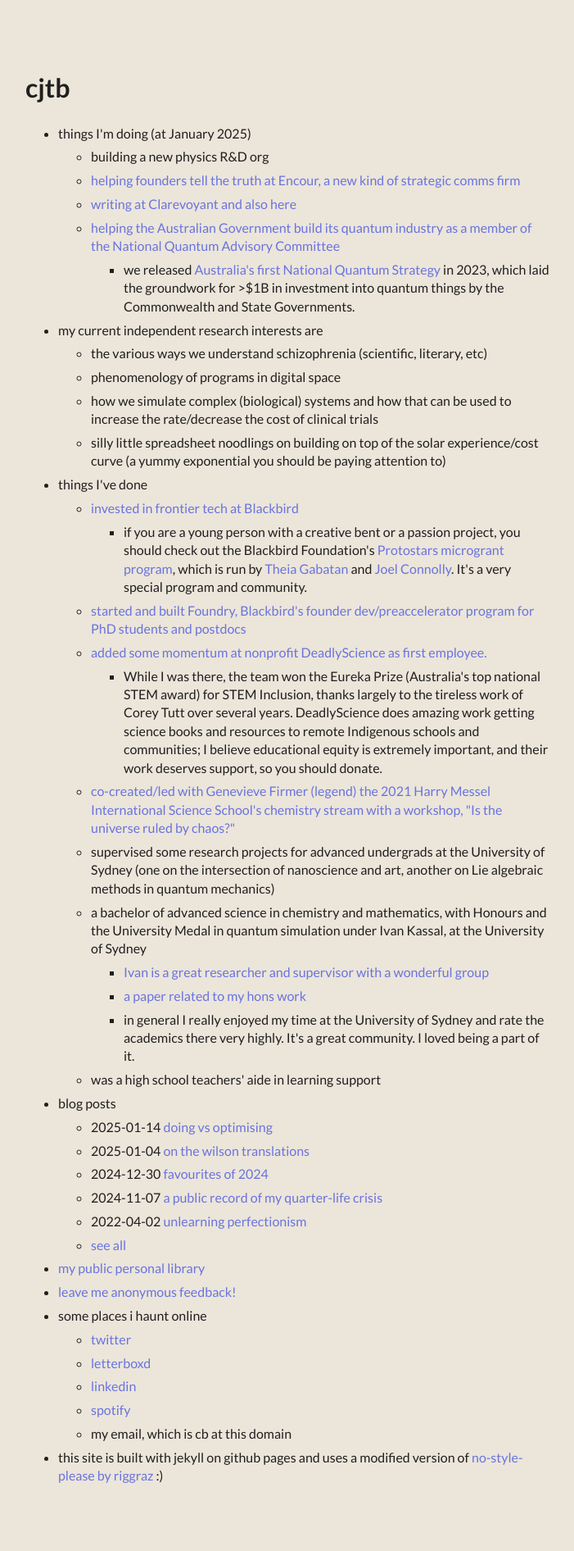
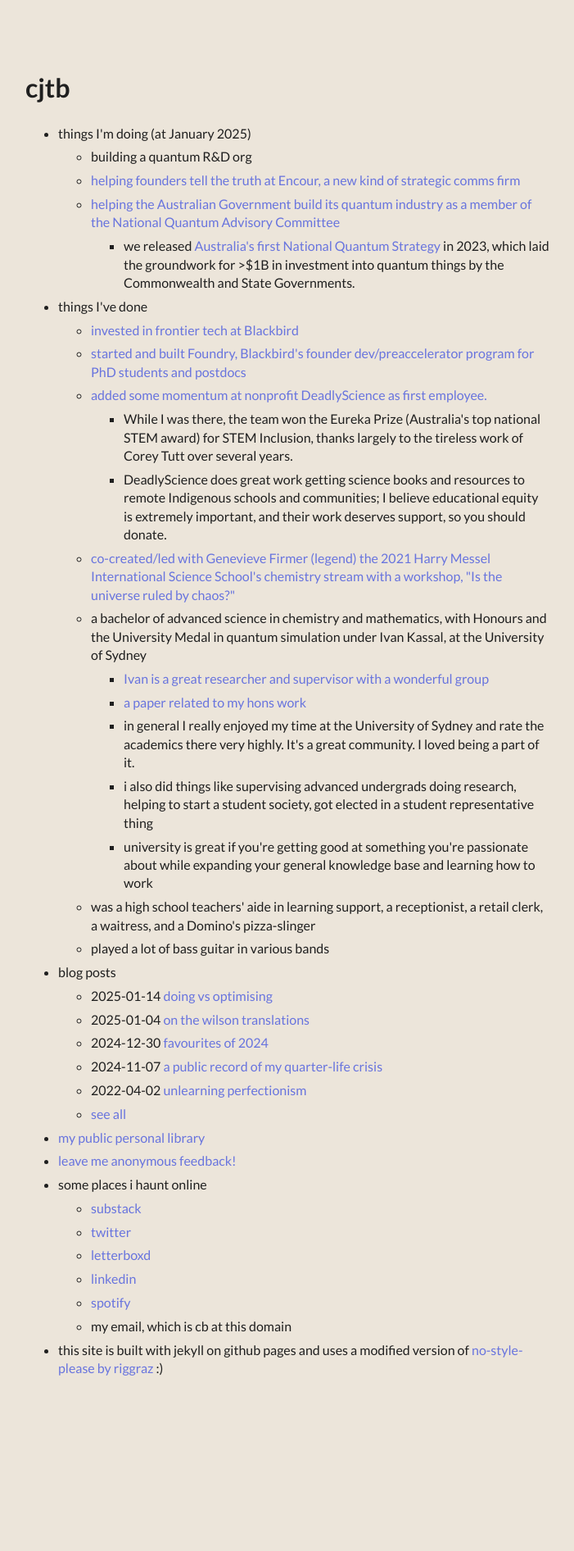
Before and after one commit to clarebirch/clarebirch.github.io, a Jekyll site: the page built from index.md, in a window 1280 px wide. Shown: the whole page at 82% size, without its empty margins (289-990 px from the left). Built offline with Jekyll 4.4.1, drawn with Linux system fonts in a browser that asks for light colours; some web fonts are replaced; after the commit the page ends 1760 px from its top, so only the background shows below that.

Commit message:
updated menu

```diff
--- a/_data/menu.yml
+++ b/_data/menu.yml
@@ -4,36 +4,26 @@
 entries:
   - title: things I'm doing (at January 2025)
     entries:
-      - title: building a new physics R&D org
+      - title: building a quantum R&D org
       - title: helping founders tell the truth at Encour, a new kind of strategic comms firm
         url: https://encour.co
-      - title: writing at Clarevoyant and also here
-        url: https://clarevoyant.substack.com
       - title: helping the Australian Government build its quantum industry as a member of the National Quantum Advisory Committee
         url: https://www.minister.industry.gov.au/ministers/husic/media-releases/national-quantum-advisory-committee
         entries:
           - title: we released <a href="https://www.industry.gov.au/publications/national-quantum-strategy" target="_blank" rel="noopener noreferrer">Australia's first National Quantum Strategy</a> in 2023, which laid the groundwork for >$1B in investment into quantum things by the Commonwealth and State Governments.
-  - title: my current independent research interests are
-    entries:
-      - title: the various ways we understand schizophrenia (scientific, literary, etc)
-      - title: phenomenology of programs in digital space
-      - title: how we simulate complex (biological) systems and how that can be used to increase the rate/decrease the cost of clinical trials
-      - title: silly little spreadsheet noodlings on building on top of the solar experience/cost curve (a yummy exponential you should be paying attention to)
   - title: things I've done
     entries:
       - title: invested in frontier tech at Blackbird
         url: my-time-at-blackbird.html
-        entries:
-          - title: if you are a young person with a creative bent or a passion project, you should check out the Blackbird Foundation's <a href="https://www.blackbird.foundation/protostars?mc_cid=6c81d05564" target="_blank" rel="noopener noreferrer">Protostars microgrant program</a>, which is run by <a href="https://theiagabatan.cargo.site/" target="_blank" rel="noopener noreferrer">Theia Gabatan</a> and <a href="https://www.linkedin.com/in/joelconnolly/" target="_blank" rel="noopener noreferrer">Joel Connolly</a>. It's a very special program and community.
       - title: started and built Foundry, Blackbird's founder dev/preaccelerator program for PhD students and postdocs
         url: foundry.html
       - title: added some momentum at nonprofit DeadlyScience as first employee.
         url: https://deadlyscience.org.au/
         entries:
-          - title: While I was there, the team won the Eureka Prize (Australia's top national STEM award) for STEM Inclusion, thanks largely to the tireless work of Corey Tutt over several years. DeadlyScience does amazing work getting science books and resources to remote Indigenous schools and communities; I believe educational equity is extremely important, and their work deserves support, so you should donate.
+          - title: While I was there, the team won the Eureka Prize (Australia's top national STEM award) for STEM Inclusion, thanks largely to the tireless work of Corey Tutt over several years.
+          - title: DeadlyScience does great work getting science books and resources to remote Indigenous schools and communities; I believe educational equity is extremely important, and their work deserves support, so you should donate.
       - title: co-created/led with Genevieve Firmer (legend) the 2021 Harry Messel International Science School's chemistry stream with a workshop, "Is the universe ruled by chaos?"
         url: https://x.com/clarejtbirch/status/1414850606032850948
-      - title: supervised some research projects for advanced undergrads at the University of Sydney (one on the intersection of nanoscience and art, another on Lie algebraic methods in quantum mechanics)
       - title: a bachelor of advanced science in chemistry and mathematics, with Honours and the University Medal in quantum simulation under Ivan Kassal, at the University of Sydney
         entries:
           - title: Ivan is a great researcher and supervisor with a wonderful group
@@ -41,7 +31,10 @@
           - title: a paper related to my hons work
             url: https://arxiv.org/abs/2012.01852
           - title: in general I really enjoyed my time at the University of Sydney and rate the academics there very highly. It's a great community. I loved being a part of it.
-      - title: was a high school teachers' aide in learning support
+          - title: i also did things like supervising advanced undergrads doing research, helping to start a student society, got elected in a student representative thing
+          - title: university is great if you're getting good at something you're passionate about while expanding your general knowledge base and learning how to work
+      - title: was a high school teachers' aide in learning support, a receptionist, a retail clerk, a waitress, and a Domino's pizza-slinger
+      - title: played a lot of bass guitar in various bands
   - title: blog posts
     post_list:
       limit: 5
@@ -56,6 +49,8 @@
     url: https://admonymous.com/cjtb
   - title: some places i haunt online
     entries:
+      - title: substack
+        url: https://clarevoyant.substack.com
       - title: twitter
         url: https://x.com/clarejtbirch
       - title: letterboxd
```
